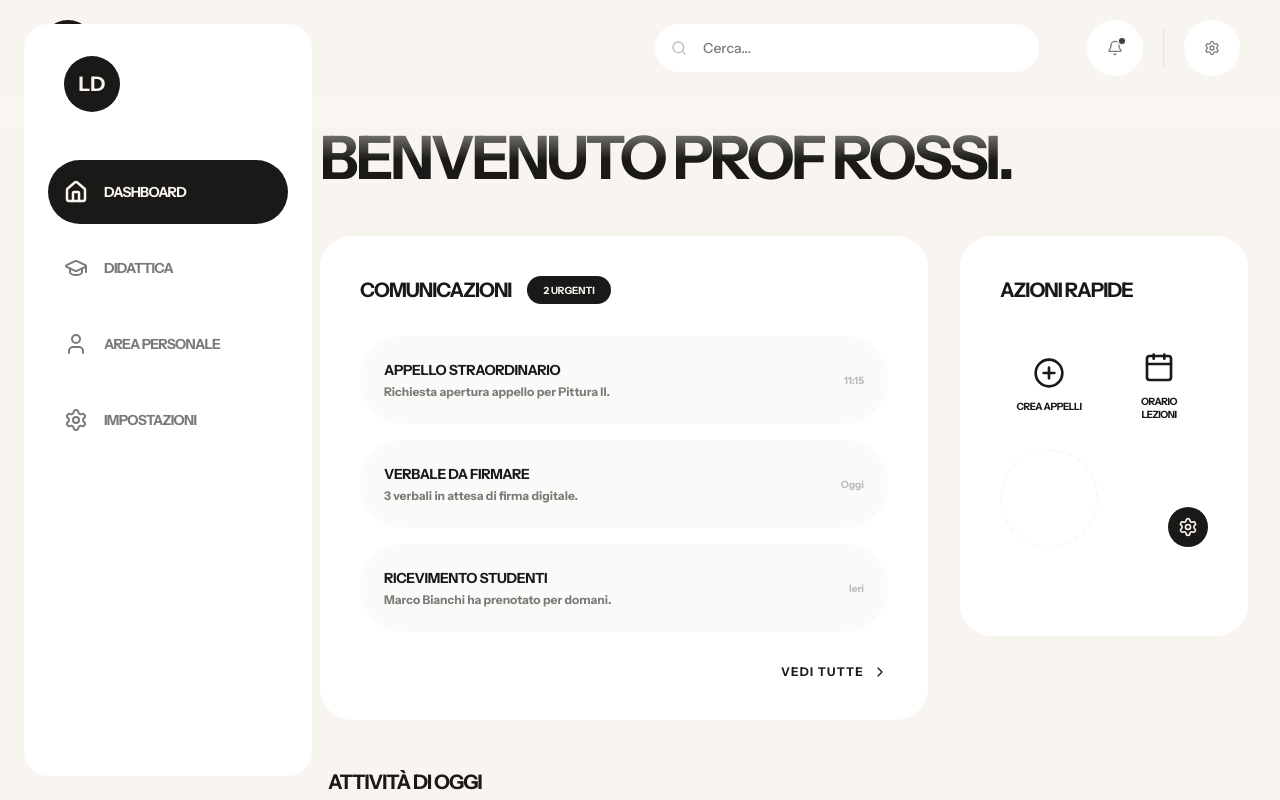
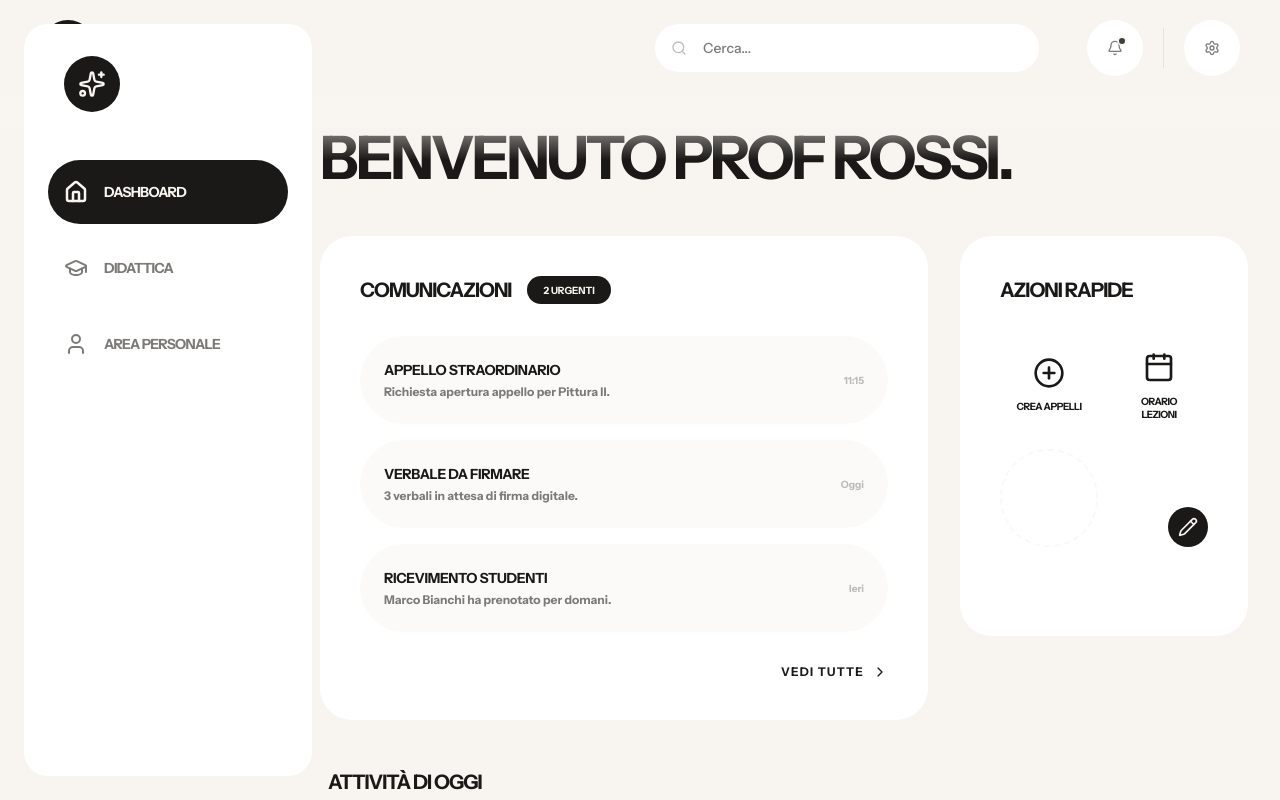
Before and after one commit to Snes00/nettuno-prototype, a Next.js app: page /docente/dashboard in a window 1280 px wide. Shown: the top 800 px of the page. Built offline with nearby package versions, Linux system fonts and the light colour scheme.

Commit message:
fix: resolve 404 in settings link, fix logo, and update edit icons to pencil

```diff
--- a/src/app/docente/messaggi/page.tsx
+++ b/src/app/docente/messaggi/page.tsx
@@ -5,12 +5,9 @@ import {
   Search,
   User,
   Building2,
-  Megaphone,
   Send,
   Mail,
   Users,
-  Briefcase,
-  Paperclip,
   Image as ImageIcon,
   FileText,
   MoreHorizontal,
@@ -22,10 +19,8 @@ import { ScrollArea } from "@/components/ui/scroll-area"
 import {
   Dialog,
   DialogContent,
-  DialogHeader,
   DialogTitle,
 } from "@/components/ui/dialog"
-import { Badge } from "@/components/ui/badge"
 import { cn } from "@/lib/utils"
 
 type Allegato = {
--- a/src/app/studente/amministrazione/page.tsx
+++ b/src/app/studente/amministrazione/page.tsx
@@ -18,10 +18,8 @@ import {
   TabsList,
   TabsTrigger
 } from "@/components/ui/tabs";
-import { Card, CardContent, CardHeader, CardTitle, CardDescription, CardFooter } from "@/components/ui/card";
 import { Button } from "@/components/ui/button";
 import { Badge } from "@/components/ui/badge";
-import { Progress } from "@/components/ui/progress";
 import {
   Table,
   TableBody,
--- a/src/app/studente/dashboard/page.tsx
+++ b/src/app/studente/dashboard/page.tsx
@@ -3,7 +3,6 @@ import {
   BookOpen,
   Clock,
   MapPin,
-  ChevronRight,
   Calendar,
   Bell,
   ArrowRight
--- a/src/components/dashboard/QuickActions.tsx
+++ b/src/components/dashboard/QuickActions.tsx
@@ -3,7 +3,6 @@
 import * as React from "react"
 import {
   Plus,
-  X,
   Calendar,
   BookOpen,
   GraduationCap,
@@ -14,7 +13,7 @@ import {
   Heart,
   Zap,
   Star,
-  Settings
+  Pencil
 } from "lucide-react"
 import { Button } from "@/components/ui/button"
 import {
@@ -25,7 +24,6 @@ import {
   DialogTrigger,
   DialogFooter
 } from "@/components/ui/dialog"
-import { Badge } from "@/components/ui/badge"
 import { cn } from "@/lib/utils"
 
 const ALL_ACTIONS = [
@@ -147,7 +145,7 @@ export function QuickActions() {
         <Dialog>
            <DialogTrigger asChild>
               <Button variant="ghost" size="sm" className="text-[10px] font-black uppercase tracking-[0.2em] text-muted-foreground/60 hover:bg-transparent">
-                 <Settings className="h-3 w-3 mr-2" /> Modifica
+                 <Pencil className="h-3 w-3 mr-2" /> Modifica
               </Button>
            </DialogTrigger>
         </Dialog>
--- a/src/components/dashboard/docente/TeacherQuickActions.tsx
+++ b/src/components/dashboard/docente/TeacherQuickActions.tsx
@@ -2,14 +2,10 @@
 
 import {
   PlusCircle,
-  Users,
   Calendar,
-  User,
-  Settings,
-  ChevronRight
+  Pencil
 } from "lucide-react";
 import Link from "next/link";
-import { cn } from "@/lib/utils";
 
 const ACTIONS = [
   {
@@ -54,7 +50,7 @@ export function TeacherQuickActions() {
 
       {/* Icona Matita per Modifica */}
       <button className="absolute bottom-0 right-0 h-10 w-10 rounded-full bg-foreground text-background flex items-center justify-center shadow-lg hover:scale-110 transition-transform">
-         <Settings className="h-5 w-5" />
+         <Pencil className="h-5 w-5" />
       </button>
     </div>
   );
--- a/src/components/layout/BottomNav.tsx
+++ b/src/components/layout/BottomNav.tsx
@@ -1,6 +1,6 @@
 "use client";
 
-import { Home, BookOpen, FolderOpen, Mail, User, Users, Calendar, ClipboardCheck, FileText, UserCheck, GraduationCap, Settings } from "lucide-react";
+import { Home, BookOpen, FolderOpen, Mail, User, GraduationCap, Sparkles } from "lucide-react";
 import Link from "next/link";
 import { usePathname } from "next/navigation";
 import { cn } from "@/lib/utils";
@@ -17,7 +17,6 @@ const teacherItems = [
   { label: "Dashboard", href: "/docente/dashboard", icon: Home },
   { label: "Didattica", href: "/docente/didattica", icon: GraduationCap },
   { label: "Area Personale", href: "/docente/area-personale", icon: User },
-  { label: "Impostazioni", href: "/docente/area-personale/impostazioni", icon: Settings },
 ];
 
 export function BottomNav() {
@@ -26,7 +25,6 @@ export function BottomNav() {
   // Determina il ruolo in base al percorso
   const isDocente = pathname.startsWith("/docente");
   const items = isDocente ? teacherItems : studentItems;
-  const roleLabel = isDocente ? "Docente" : "Studente";
 
   return (
     <>
@@ -55,10 +53,10 @@ export function BottomNav() {
 
       {/* Desktop Sidebar - Borderless & Adaptive Mode */}
       <nav className="hidden fixed left-6 top-6 bottom-6 w-24 md:w-72 bg-card border-none rounded-[1.5rem] md:flex flex-col p-6 gap-2 z-[60] transition-all shadow-none overflow-hidden">
-        {/* Logo LD for Teacher Sidebar */}
+        {/* Platform Logo */}
         <div className="mb-8 px-4 py-2">
-           <div className="h-14 w-14 rounded-2xl bg-foreground text-background flex items-center justify-center font-black text-xl shadow-none">
-              LD
+           <div className="h-14 w-14 rounded-2xl bg-foreground text-background flex items-center justify-center transition-transform hover:rotate-12 shadow-none shrink-0">
+              <Sparkles className="h-7 w-7" />
            </div>
         </div>
 
--- a/src/components/layout/Header.tsx
+++ b/src/components/layout/Header.tsx
@@ -1,6 +1,6 @@
 "use client";
 
-import { Bell, Search, Sparkles } from "lucide-react";
+import { Search, Sparkles } from "lucide-react";
 import { Button } from "@/components/ui/button";
 import { Input } from "@/components/ui/input";
 import { SettingsDialog } from "@/components/layout/SettingsDialog";
--- a/src/components/layout/NotificationsDialog.tsx
+++ b/src/components/layout/NotificationsDialog.tsx
@@ -9,7 +9,6 @@ import {
   Calendar,
   MessageSquare,
   CreditCard,
-  X,
   Clock
 } from "lucide-react"
 
--- a/src/components/theme-provider.tsx
+++ b/src/components/theme-provider.tsx
@@ -7,14 +7,6 @@ export function ThemeProvider({
   children,
   ...props
 }: React.ComponentProps<typeof NextThemesProvider>) {
-  const [mounted, setMounted] = React.useState(false)
-
-  // Assicuriamoci che il componente sia montato prima di renderizzare
-  // logiche che potrebbero causare hydration mismatch o script warnings
-  React.useEffect(() => {
-    setMounted(true)
-  }, [])
-
   return (
     <NextThemesProvider {...props}>
       {children}
--- a/src/components/ui/separator.tsx
+++ b/src/components/ui/separator.tsx
@@ -14,6 +14,7 @@ function Separator({
   return (
     <SeparatorPrimitive.Root
       data-slot="separator"
+      decorative={decorative}
       className={cn(
         "bg-border shrink-0",
         orientation === "horizontal" ? "h-[1px] w-full" : "h-full w-[1px]",
```
Also changed, not shown: src/app/studente/area-personale/page.tsx (+1 -7 lines).
